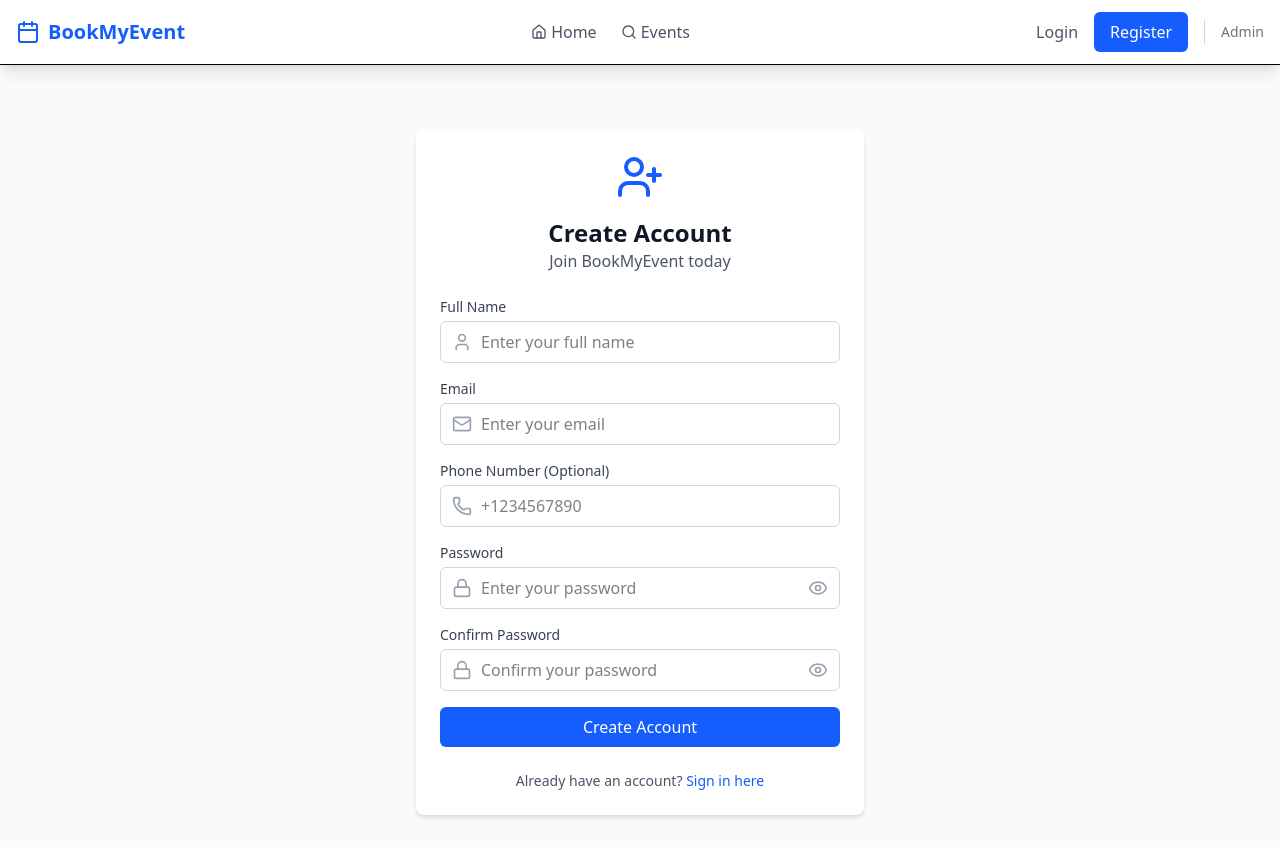
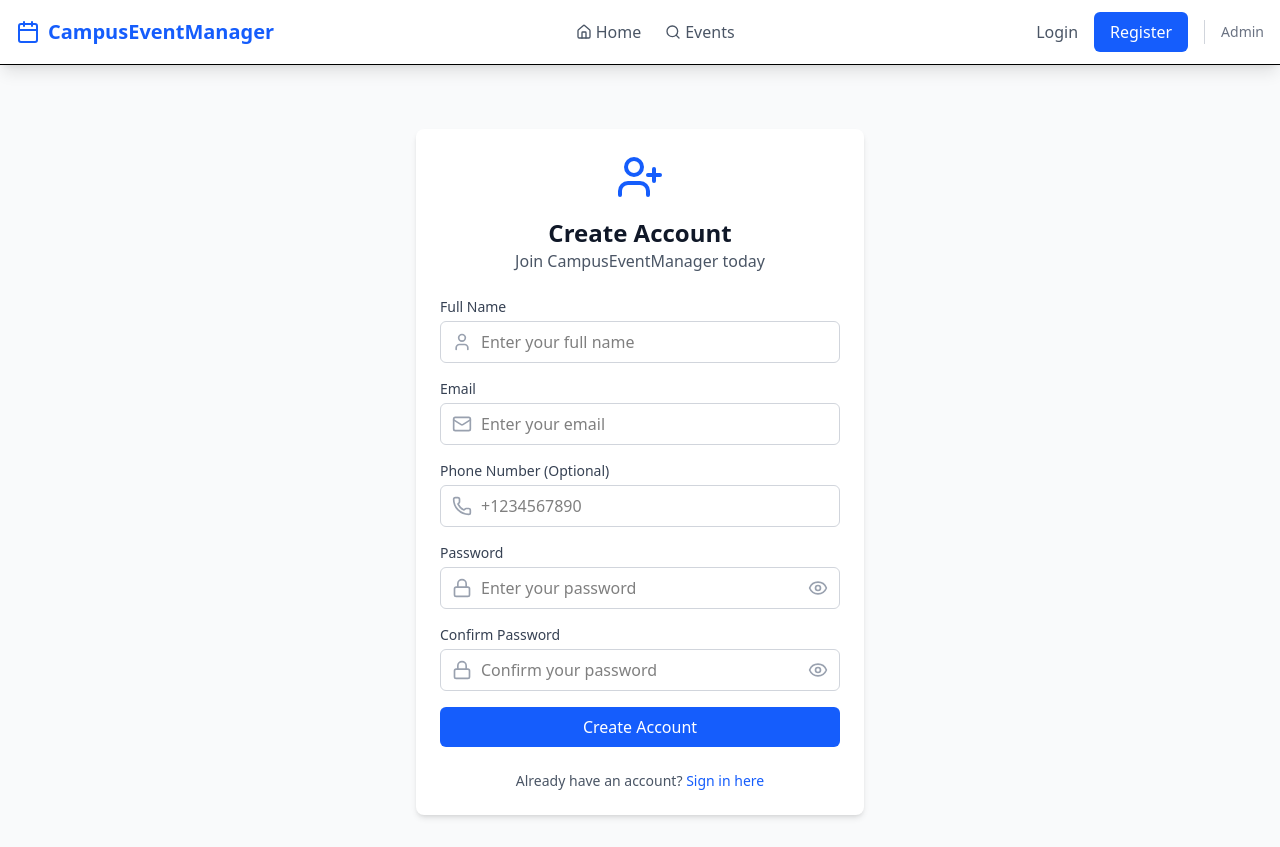
Before and after one commit to heena5498/MicroservicesOnEKS, a React (Vite) app in the folder frontend/: page /register in a window 1280 px wide. Built offline with nearby package versions, Linux system fonts and the light colour scheme; no server answers.

Commit message:
Renamed app from BookMyEvent to CampusEventManager

```diff
--- a/frontend/src/components/layout/Navbar.jsx
+++ b/frontend/src/components/layout/Navbar.jsx
@@ -24,7 +24,7 @@ const Navbar = () => {
                     {/* Logo */}
                     <Link to="/" className="flex items-center space-x-2 text-xl font-bold text-blue-600">
                         <Calendar className="h-6 w-6" />
-                        <span>BookMyEvent</span>
+                        <span>CampusEventManager</span>
                     </Link>
 
                     {/* Navigation Links */}
--- a/frontend/src/pages/auth/UserRegister.jsx
+++ b/frontend/src/pages/auth/UserRegister.jsx
@@ -77,7 +77,7 @@ const UserRegister = () => {
                 <div className="text-center mb-6">
                     <UserPlus className="h-12 w-12 text-blue-600 mx-auto mb-4" />
                     <h2 className="text-2xl font-bold text-gray-900">Create Account</h2>
-                    <p className="text-gray-600">Join BookMyEvent today</p>
+                    <p className="text-gray-600">Join CampusEventManager today</p>
                 </div>
 
                 {error && (
```
